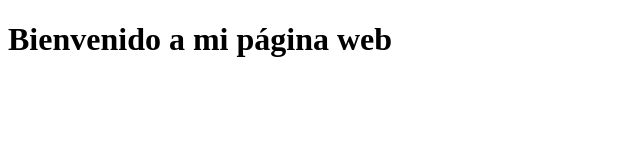
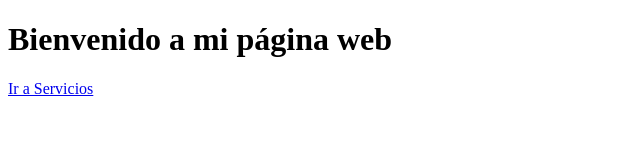
Before and after one commit to diegorodriguez70/5_Tarea2_DiegoRodriguez_Remote, a plain HTML site: page index.html in a window 1280 px wide. Shown: the whole page, without its empty margins (0-640 px from the left). Drawn offline with Linux system fonts and the light colour scheme.

Commit message:
Update index.html
index actualizado desde GitHub, añadido un enlace a la pagina de Servicios

```diff
--- a/index.html
+++ b/index.html
@@ -7,5 +7,6 @@
 </head>
 <body>
     <h1>Bienvenido a mi página web</h1>
+    <a href="Servicios.html">Ir a Servicios</a>
 </body>
 </html>
```
